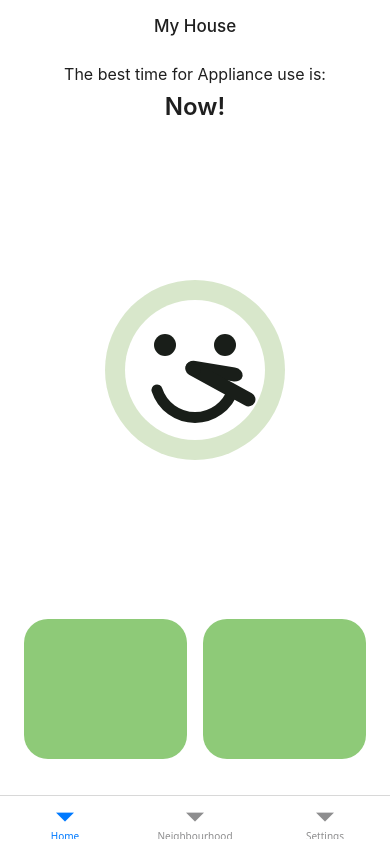
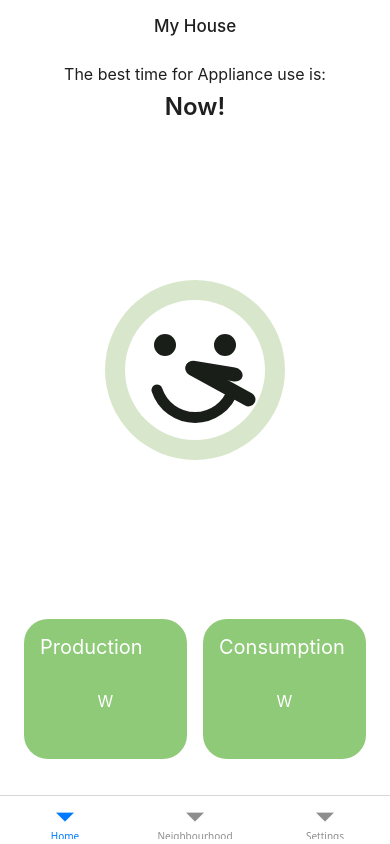
Before and after one commit to set-b/energy-monitoring-app-front-end, a React Native app: screen /Home in a window 390 px wide. Built offline with nearby package versions, Linux system fonts and the light colour scheme; no server answers.

Commit message:
Styled the info cards

```diff
--- a/screens/homepage.js
+++ b/screens/homepage.js
@@ -47,10 +47,22 @@ export default function AppScreen() {
 					{/* Cards */}
 					<View style={styles.cardsRow}>
 						<View style={styles.card}>
-							<Text>{production}</Text>
+							<Text style={styles.cardLabel}>Production</Text>
+							<View style={styles.valueWrapper}>
+								<View style={styles.valueRow}>
+									<Text style={styles.cardValue}>{production}</Text>
+									<Text style={styles.cardUnit}>W</Text>
+								</View>
+							</View>
 						</View>
 						<View style={styles.card}>
-							<Text>{consumption}</Text>
+							<Text style={styles.cardLabel}>Consumption</Text>
+							<View style={styles.valueWrapper}>
+								<View style={styles.valueRow}>
+									<Text style={styles.cardValue}>{consumption}</Text>
+									<Text style={styles.cardUnit}>W</Text>
+								</View>
+							</View>
 						</View>
 					</View>
 				</View>
@@ -115,4 +127,38 @@ const styles = StyleSheet.create({
 		backgroundColor: "#8ECA78",
 		borderRadius: 24,
 	},
+	card: {
+		flex: 1,
+		height: 140,
+		backgroundColor: "#8ECA78",
+		borderRadius: 24,
+		padding: 16,
+		alignItems: "flex-start", // Change from center
+		justifyContent: "flex-start", // Change from center
+	},
+	cardLabel: {
+		fontSize: 20,
+		color: "#FFFFFF",
+		marginBottom: 0,
+	},
+	valueRow: {
+		flexDirection: "row",
+		alignItems: "baseline", // Aligns the bottom of the unit with the number
+	},
+	cardValue: {
+		fontSize: 72,
+		fontWeight: "bold",
+		color: "#FFFFFF",
+		lineHeight: 80, // Adjust this to tighten the gap
+	},
+	cardUnit: {
+		fontSize: 16,
+		color: "#FFFFFF",
+	},
+	valueWrapper: {
+		flex: 1,
+		width: "100%",
+		alignItems: "center",
+		justifyContent: "center",
+	},
 });
```
